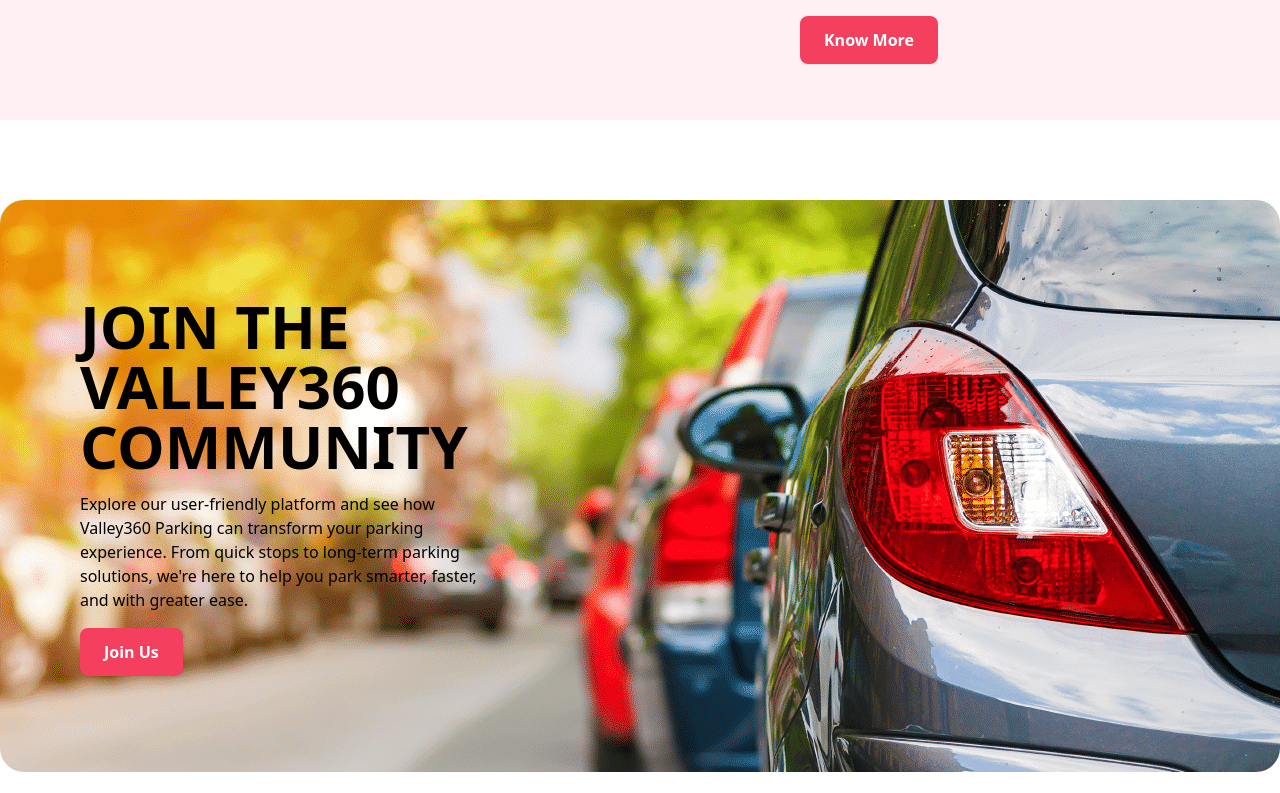
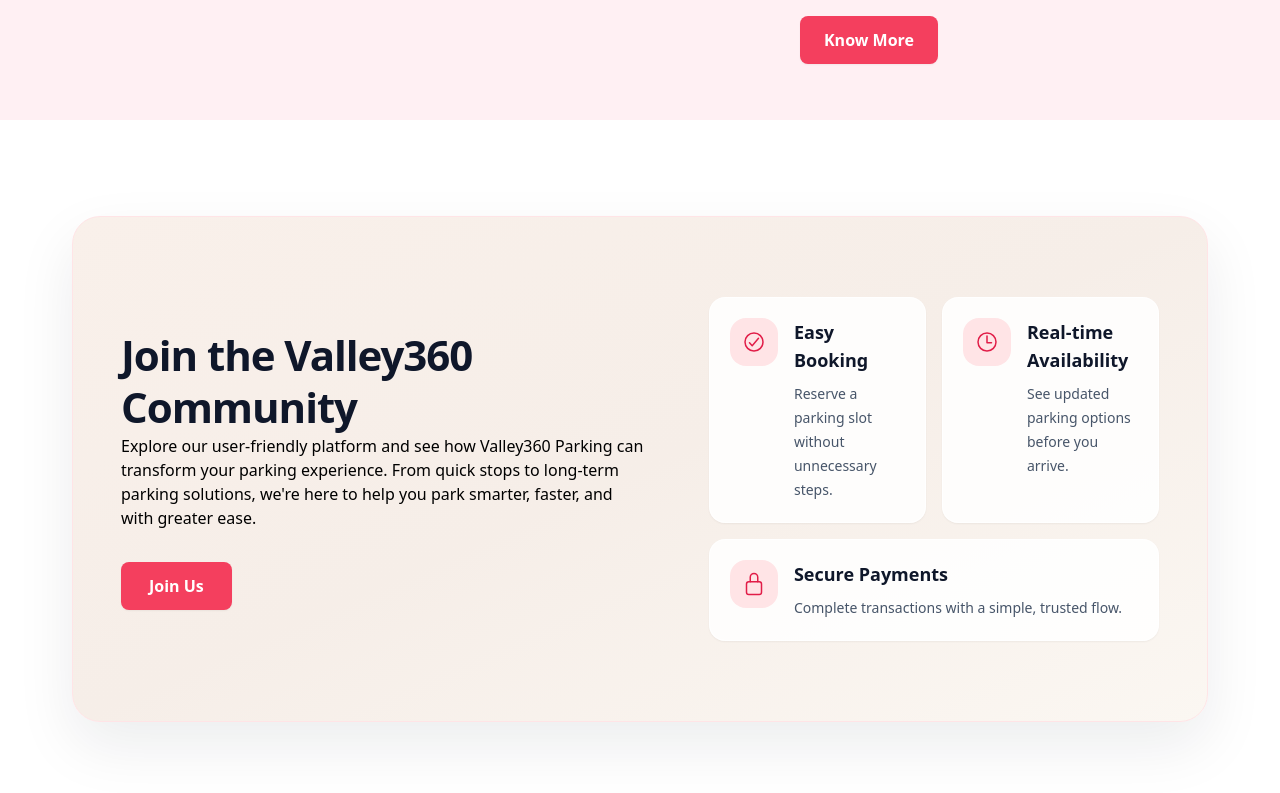
Before and after one commit to pravin-kavthale/Valley-360-Smart-Parking-Platform, a React (Vite) app in the folder my-project/: page / in a window 1280 px wide. Shown: the part 1287-2080 px from the top of the page. Built offline with nearby package versions, Linux system fonts and the light colour scheme; a web font is replaced by a local one.

Commit message:
Enhance Banner2 component with feature items display and improved layout

```diff
--- a/my-project/src/Components/Banners/Banner2.jsx
+++ b/my-project/src/Components/Banners/Banner2.jsx
@@ -1,33 +1,42 @@
 import React from 'react';
-import BannerPng from "../../Images/Parking-Banner.png";
 import { motion } from "framer-motion";
 import { FadeRight } from "../Annimations/annimation";
 import { useNavigate } from 'react-router-dom';
+import { IoCheckmarkCircleOutline, IoLockClosedOutline, IoTimeOutline } from 'react-icons/io5';
 
-const bgStyle = {
-  backgroundImage: `url('${BannerPng}')`,
-  backgroundSize: 'cover',
-  backgroundPosition: 'center',
-  backgroundRepeat: 'no-repeat',
-};
+const featureItems = [
+  {
+    title: 'Easy Booking',
+    description: 'Reserve a parking slot without unnecessary steps.',
+    icon: IoCheckmarkCircleOutline,
+  },
+  {
+    title: 'Real-time Availability',
+    description: 'See updated parking options before you arrive.',
+    icon: IoTimeOutline,
+  },
+  {
+    title: 'Secure Payments',
+    description: 'Complete transactions with a simple, trusted flow.',
+    icon: IoLockClosedOutline,
+  },
+];
 
 const Banner2 = () => {
-  const navigate = useNavigate(); // Initialize useNavigate hook
+  const navigate = useNavigate();
 
   const handleBookNow = () => {
-    navigate('/ContactUs'); // Navigate to booking page with parking ID
+    navigate('/ContactUs');
   };
 
   return (
-    <section className='md:py-20'>
-      <div style={bgStyle} className='container grid grid-cols-1 md:grid-cols-2 space-y-6 md:space-y-0 py-14 md:py-24 rounded-3xl'>
-        {/* Blank div */}
-        <div className='flex flex-col justify-between'>
-          <div className="text-right md:text-left space-y-4 lg:max-w-[400px]">
+    <section className='py-16 sm:py-20 lg:py-24'>
+      <div className='container mx-auto max-w-[1200px] px-4 sm:px-6 lg:px-8'>
+        <div className='grid items-center gap-10 rounded-[28px] border border-rose-100 bg-gradient-to-br from-[#F9F0EA] via-[#F6EEE8] to-[#FBF7F2] px-6 py-16 shadow-[0_24px_60px_rgba(15,23,42,0.08)] sm:px-10 lg:grid-cols-[1.05fr_0.95fr] lg:px-12 lg:py-20'>
+          <div className='text-center lg:text-left'>
             <motion.h3
               variants={FadeRight(0.5)} initial='hidden' whileInView="visible" viewport={{ once: true }}
-              className='text-3xl lg:text-6xl font-bold uppercase'>
-              {" "}
+              className='text-[36px] font-bold leading-tight tracking-tight text-slate-900 sm:text-[42px]'>
               Join the Valley360 Community
             </motion.h3>
 
@@ -38,13 +47,38 @@ const Banner2 = () => {
 
             {/* Button section */}
             <motion.div variants={FadeRight(0.9)} initial='hidden' animate='visible'
-              className="flex justify-center md:justify-start">
-              <button className='primary-btn' onClick={handleBookNow}>Join Us</button>
+              className='mt-8 flex justify-center lg:justify-start'>
+              <button className='primary-btn px-7 py-3' onClick={handleBookNow}>Join Us</button>
             </motion.div>
           </div>
+
+          <div className='grid gap-4 sm:grid-cols-2 lg:pl-6'>
+            {featureItems.map((item, index) => {
+              const Icon = item.icon;
+
+              return (
+                <motion.article
+                  key={item.title}
+                  variants={FadeRight(0.8 + index * 0.15)}
+                  initial='hidden'
+                  whileInView='visible'
+                  viewport={{ once: true }}
+                  className={`rounded-2xl border border-white/80 bg-white/85 p-5 shadow-sm ${index === 2 ? 'sm:col-span-2' : ''}`}
+                >
+                  <div className='flex items-start gap-4'>
+                    <div className='flex h-12 w-12 shrink-0 items-center justify-center rounded-2xl bg-rose-100 text-rose-600'>
+                      <Icon className='text-2xl' />
+                    </div>
+                    <div>
+                      <h4 className='text-lg font-semibold text-slate-900'>{item.title}</h4>
+                      <p className='mt-2 text-sm leading-6 text-slate-600'>{item.description}</p>
+                    </div>
+                  </div>
+                </motion.article>
+              );
+            })}
+          </div>
         </div>
-        {/* Brand info */}
-        <div></div>
       </div>
     </section>
   );
```
